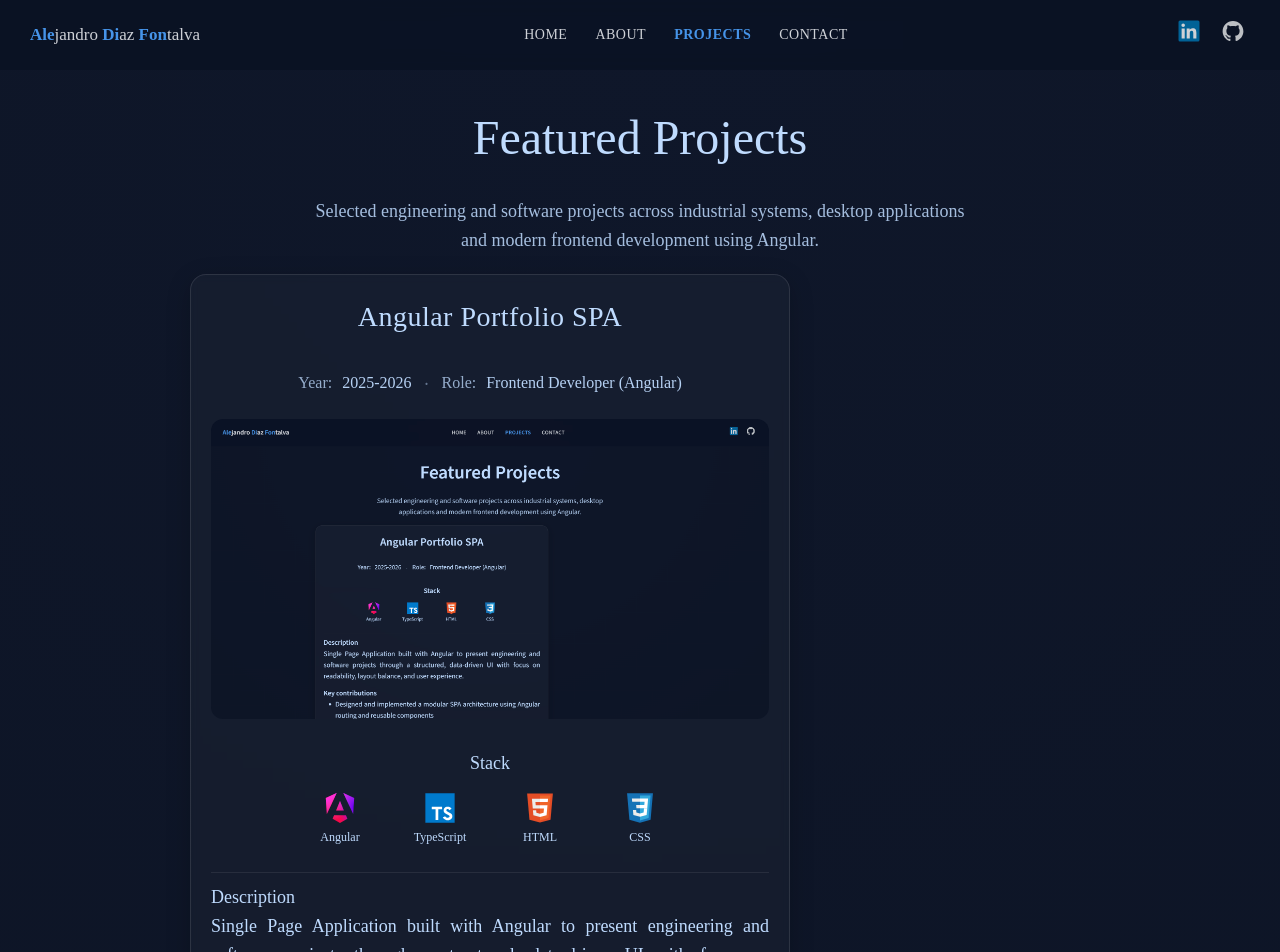
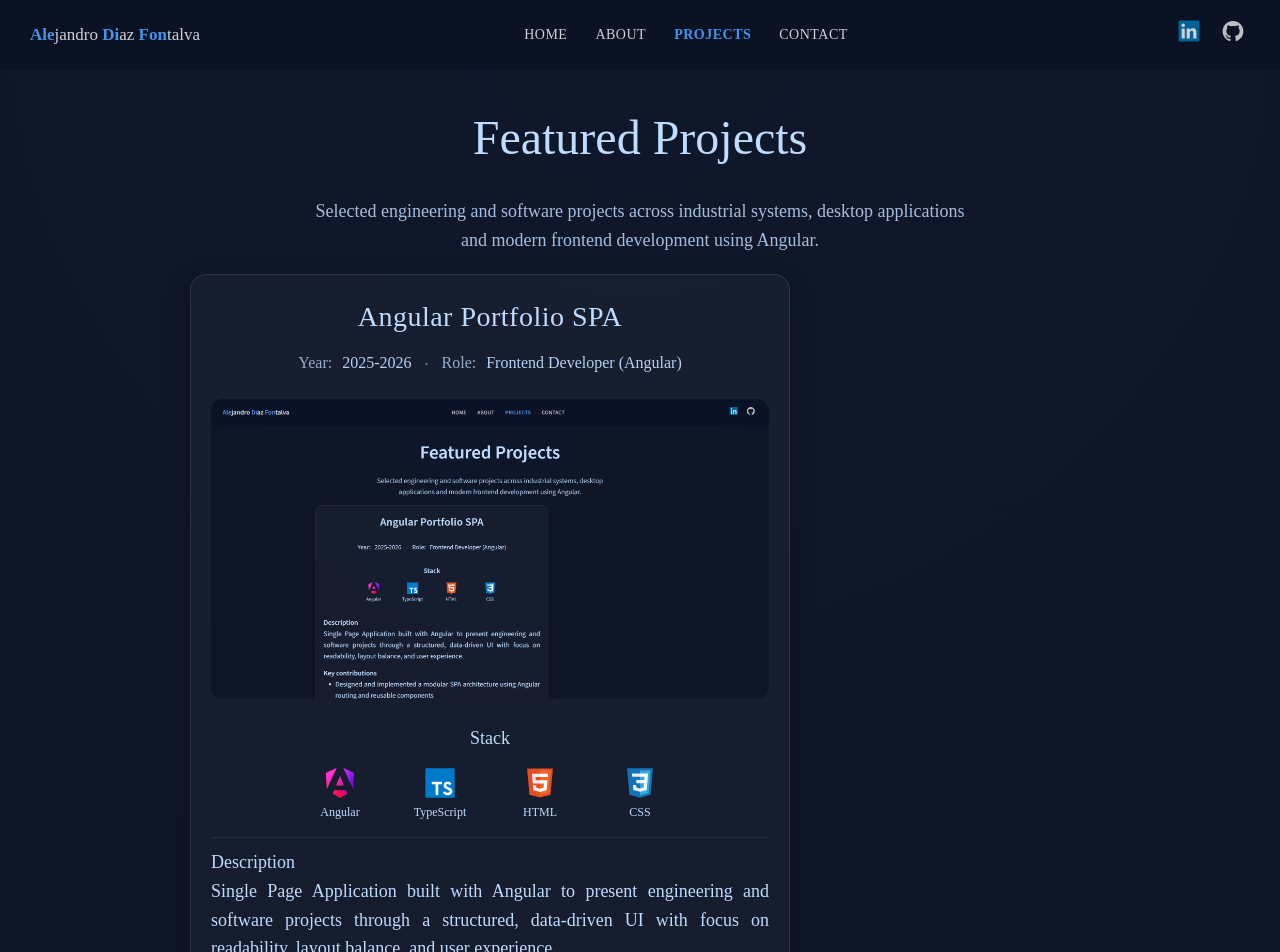
Before and after one commit to aledifon/portfolio, an Angular app: page /projects in a window 1280 px wide. Shown: the top 952 px of the page. Built offline with nearby package versions, Linux system fonts and the light colour scheme.

Commit message:
removed backdrop-filter from project css class to prevent rendering issues on project cards

```diff
--- a/src/app/pages/projects/projects.component.scss
+++ b/src/app/pages/projects/projects.component.scss
@@ -39,7 +39,8 @@
 
   display: flex;
   flex-direction: column;
-  gap: 20px;
+  // gap: 20px;
+  gap: 10px;
 
   // background: rgba(255, 255, 255, 0.05);
   // border: 1px solid rgba(255, 255, 255, 0.1);
@@ -58,7 +59,7 @@
 
   border-radius: 16px;
 
-  backdrop-filter: blur(4px);             // optional, no critical
+  // backdrop-filter: blur(4px);             // optional, no critical
 
   // transition: transform 0.2s ease, border-color 0.2s ease;
   // transition: transform 0.2s ease,
@@ -107,7 +108,7 @@
 
 .project-header{
   margin: 0 auto;
-  margin-bottom: 10px;
+  // margin-bottom: 10px;
 }
 
 .project-header h2{
@@ -153,6 +154,7 @@
   border-radius: 12px;
   overflow: hidden;
   position: relative;
+  margin: 10px 0px;
 }
 
 .project-img img{
@@ -181,7 +183,8 @@
   display: flex;
   flex-direction: column;
   align-items: center;
-  margin: 10px 0 5px;     // margin: top-bottom right-left || margin: top right-left bottom
+  // margin: 10px 0 5px;     // margin: top-bottom right-left || margin: top right-left bottom
+  margin: 5px 0px;
 }
 
 .project-content .content-label,
```
